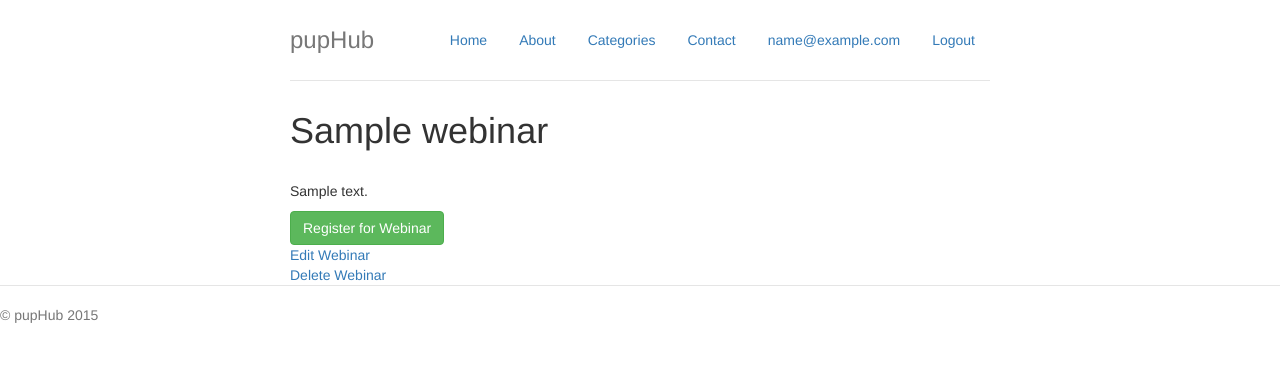
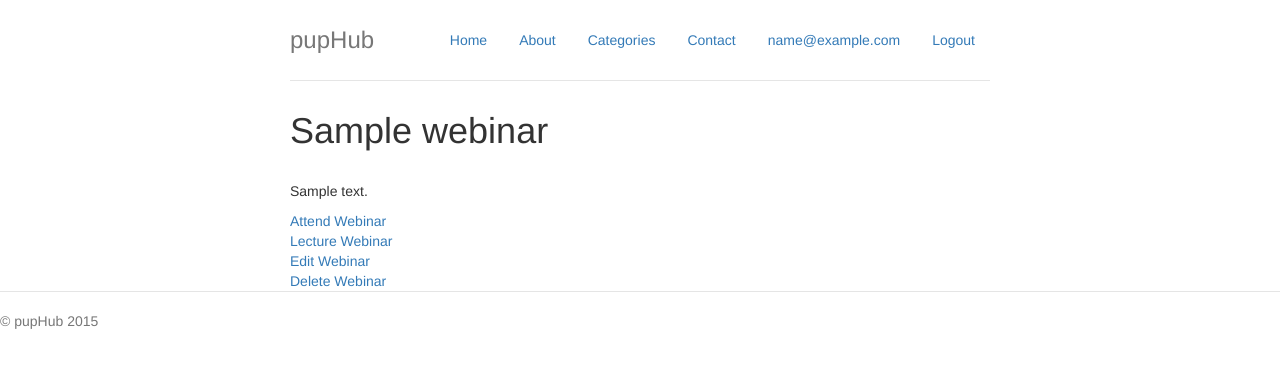
Before and after one commit to dylanshine/puphub, a Flask app: page /webinar/1 in a window 1280 px wide. Shown: the top 368 px of the page. Run offline with Flask 2, Linux system fonts and the light colour scheme; a user stored in the database is signed in; tables that the repository leaves empty hold one stand-in row (values such as "Sample post"); parts of the project's set-up code (start-up, migrations or seed data) failed here and were passed over; some libraries are stand-ins or nearby versions.

Commit message:
Add templates for webinar show and new

```diff
--- a/project/templates/webinar/show.html
+++ b/project/templates/webinar/show.html
@@ -6,10 +6,15 @@
     <br>
     <p>{{webinar.description}}</p>
 
-    <form role="form" method="post" action="{{ url_for('webinar.register', id=webinar.id) }}">
-        <button class="btn btn-success" type="submit">Register for Webinar</button>
-    </form>
+    {% if current_user in webinar.students %}
+        <a href="{{ url_for('webinar.attend', session_id=webinar.session)}}">Attend Webinar</a><br>
+    {% else %}
+        <form role="form" method="post" action="{{ url_for('webinar.register', id=webinar.id) }}">
+            <button class="btn btn-success" type="submit">Register for Webinar</button>
+        </form>
+    {% endif %}
     {% if current_user.id == webinar.teacher_id %}
+        <a href="{{ url_for('webinar.lecture', session_id=webinar.session)}}">Lecture Webinar</a><br>
         <a href="{{ url_for('webinar.edit', id=webinar.id)}}">Edit Webinar</a><br>
         <a href="{{ url_for('webinar.destroy', id=webinar.id)}}">Delete Webinar</a>
     {% endif %}
```
Also changed, not shown: project/templates/webinar/new.html (+10 -0 lines).
